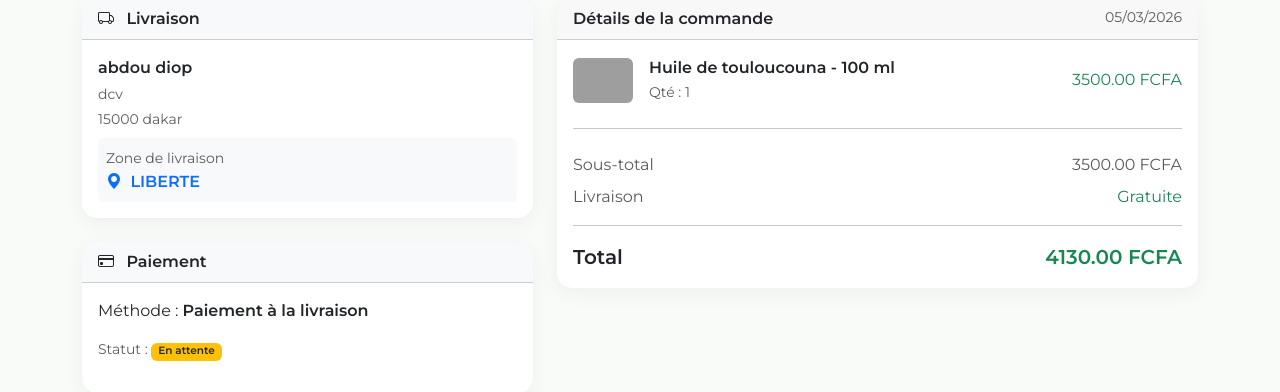
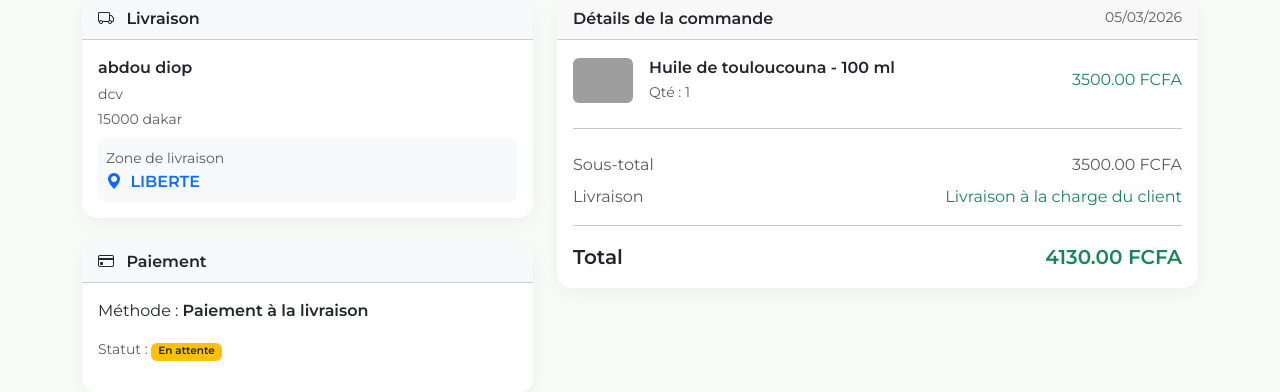
Before and after one commit to ndire92/cind, a Django app: page /boutique/order/confirmation/117/ in a window 1280 px wide. Shown: the part 469-861 px from the top of the page. Run offline with Django 5.2, Linux system fonts and the light colour scheme; data comes from the database, SQL or seed files in the repository; some web fonts are replaced; grey boxes are pictures that could not be loaded.

Commit message:
Update confirmation.html

```diff
--- a/templates/shop/orders/confirmation.html
+++ b/templates/shop/orders/confirmation.html
@@ -260,21 +260,15 @@ TOTALS
 <span>{{ order.subtotal }} FCFA</span>
 </div>
 
-
 <div class="d-flex justify-content-between text-muted mb-2">
-
     <span>Livraison</span>
-
     <span>
-
         {% if order.shipping_cost == 0 %}
-<span class="text-success">Gratuite</span>
+            <span class="text-success">Livraison à la charge du client</span>
         {% else %}
             {{ order.shipping_cost }} FCFA
         {% endif %}
-
     </span>
-
 </div>
 
 
```
Lines whose indentation alone changed are shown as unchanged.
